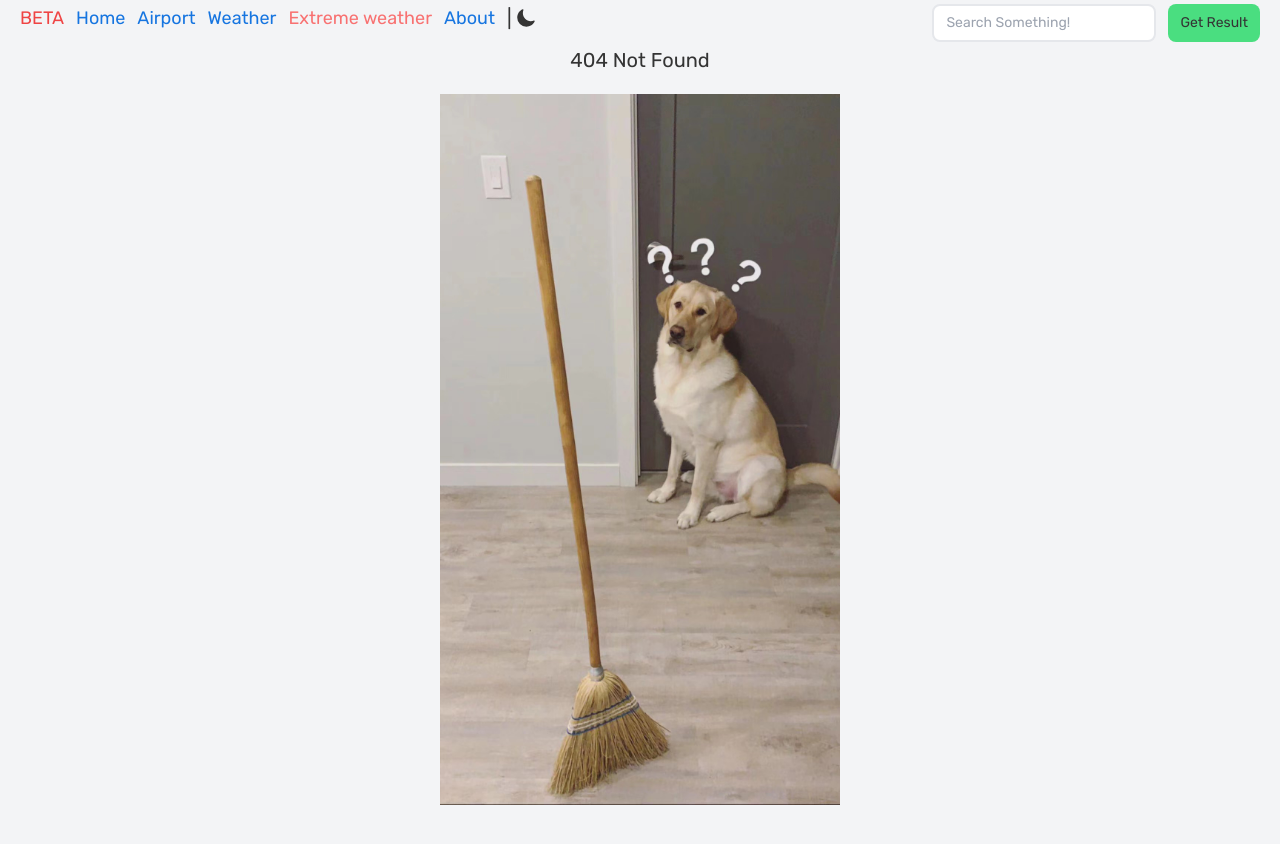
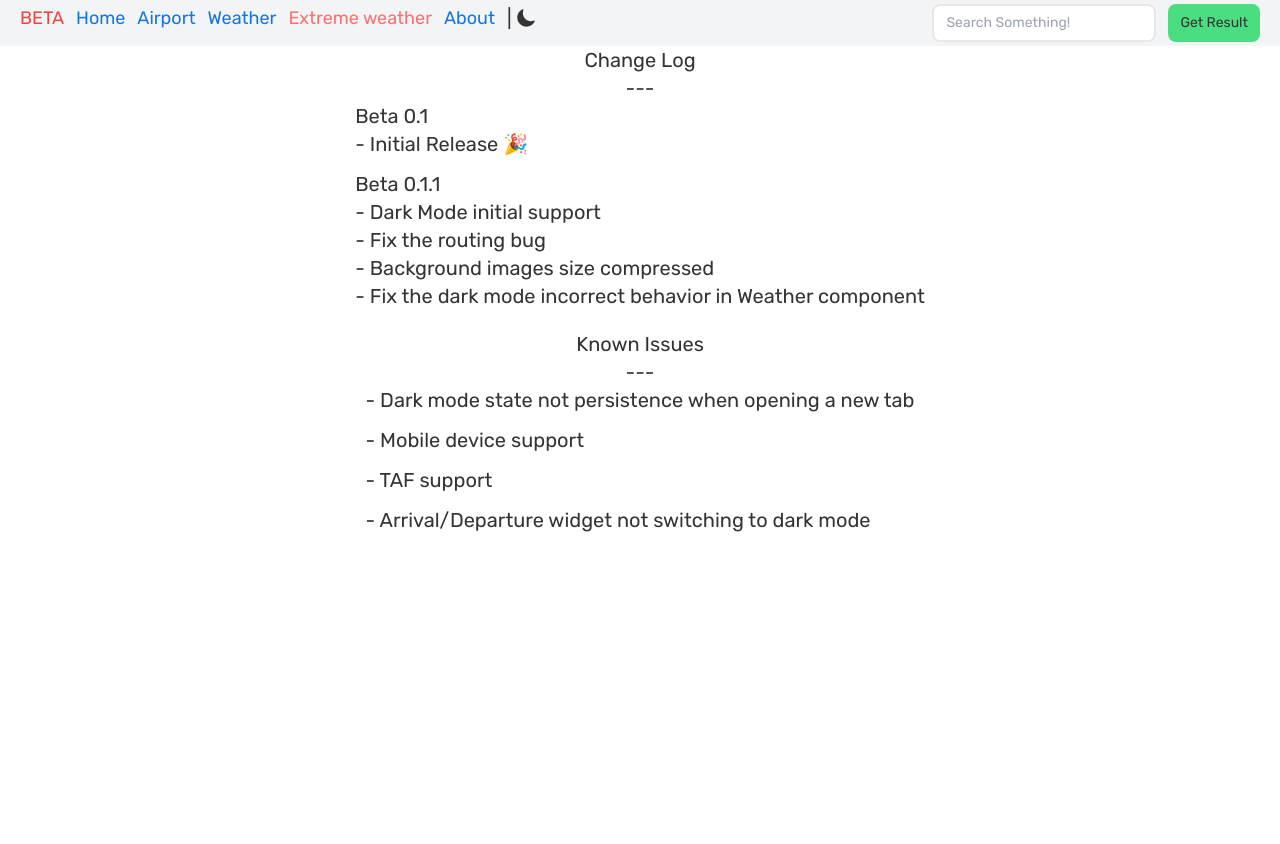
Before and after one commit to mason23zh/Flight_App_Full, a React (Create React App) app: page /changelog in a window 1280 px wide. Before the commit this address had no page. After the commit the page ends 800 px from the top, so only its background shows below. Built offline with nearby package versions, Linux system fonts and the light colour scheme.

Commit message:
added change log page

```diff
--- a/src/App.jsx
+++ b/src/App.jsx
@@ -8,6 +8,7 @@ import Airports from "./component/Airports";
 import Weather from "./component/Weather";
 import ExtremeWeather from "./component/ExtremeWeather";
 import AirportDetail from "./component/AirportDetail";
+import ChangeLog from "./component/ChangeLog";
 
 function App() {
     return (
@@ -19,6 +20,7 @@ function App() {
                 <Route path="extreme-weather" element={<ExtremeWeather />} />
                 <Route path="airport" element={<Airports />} />
                 <Route path="airport/detail" element={<AirportDetail />} />
+                <Route path="changelog" element={<ChangeLog />} />
                 <Route path="*" element={<NoMatch />} />
             </Route>
         </Routes>
--- /dev/null
+++ b/src/component/ChangeLog.jsx
@@ -0,0 +1,48 @@
+import React from "react";
+import { CustomProvider } from "rsuite";
+import { useTheme } from "../hooks/ThemeContext";
+
+function ChangeLog() {
+    const darkTheme = useTheme();
+    return (
+        <CustomProvider theme={darkTheme ? "dark" : "light"}>
+            <div className="flex flex-col items-center text-xl">
+                Change Log
+                <div>---</div>
+                <div className="flex flex-col gap-3">
+                    <div>
+                        Beta 0.1 <br />
+                        - Initial Release &#127881;
+                    </div>
+                    <div>
+                        Beta 0.1.1 <br />
+                        - Dark Mode initial support <br />
+                        - Fix the routing bug <br />
+                        - Background images size compressed <br />
+                        - Fix the dark mode incorrect behavior in Weather component <br />
+                    </div>
+                </div>
+            </div>
+            <div className="flex flex-col items-center text-xl mt-5">
+                Known Issues
+                <div>---</div>
+                <div className="flex flex-col gap-3">
+                    <div>
+                        - Dark mode state not persistence when opening a new tab
+                    </div>
+                    <div>
+                        - Mobile device support
+                    </div>
+                    <div>
+                        - TAF support
+                    </div>
+                    <div>
+                        - Arrival/Departure widget not switching to dark mode
+                    </div>
+                </div>
+            </div>
+        </CustomProvider>
+    );
+}
+
+export default ChangeLog;
```
